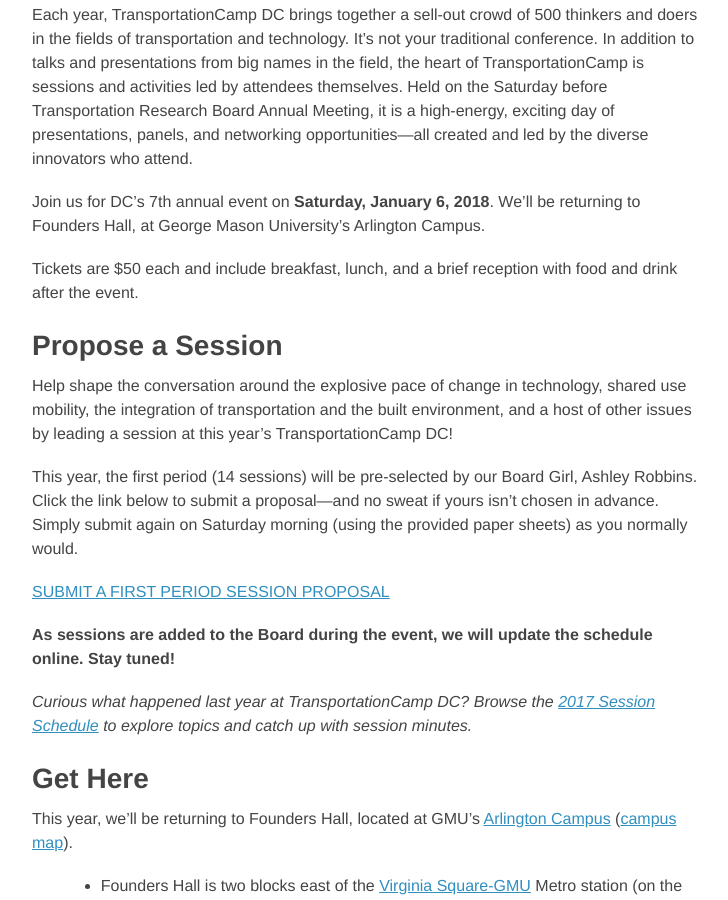
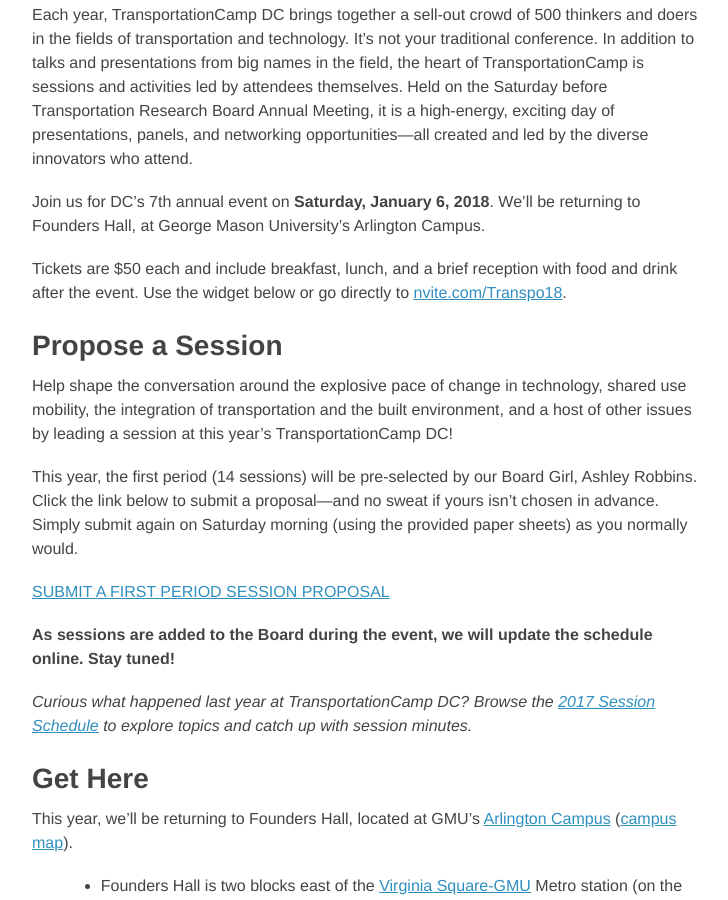
Before and after one commit to transpocamp/transportationcamp.org, a Jekyll site: the page built from events/dc-2018/index.markdown, in a window 1280 px wide and 900 px high, scrolled down 342 px. Shown: the whole window, without its empty margins (272-1000 px from the left). Built offline with Jekyll 4.4.1, drawn with Linux system fonts in a browser that asks for light colours; nearby versions of some CDN libraries; a script that is not in the unit is left out.

Commit message:
add direct invite link for DC

```diff
--- a/events/dc-2018/index.markdown
+++ b/events/dc-2018/index.markdown
@@ -11,7 +11,7 @@
 
 Join us for DC’s 7th annual event on **Saturday, January 6, 2018**. We’ll be returning to Founders Hall, at George Mason University’s Arlington Campus.
 
-Tickets are $50 each and include breakfast, lunch, and a brief reception with food and drink after the event.
+Tickets are $50 each and include breakfast, lunch, and a brief reception with food and drink after the event. Use the widget below or go directly to [nvite.com/Transpo18](https://nvite.com/Transpo18/).
 <div style="margin-top:-92px;min-height:92px">
 <!-- this is a style hack because nvite has way too much white space on top of their widget -->
 <script async src="//widgets.nvite.com/1.6/tickets.js" data-resource="7wyy1p"></script>
```
